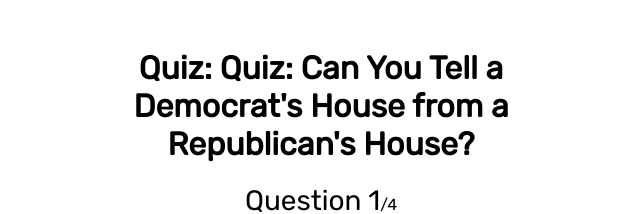
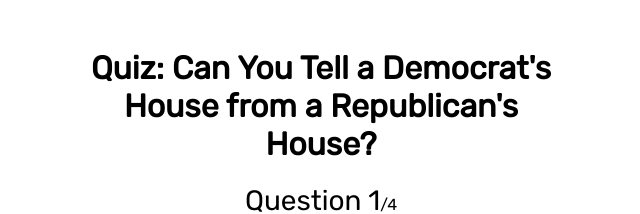
Before and after one commit to zephyo/CS206-Project, a React (Create React App) app in the folder quiz-app/: page / in a window 1280 px wide. Shown: the top 214 px of the page, without its empty margins (319-959 px from the left). Built offline with nearby package versions, Linux system fonts and the light colour scheme.

Commit message:
change name

```diff
--- a/quiz-app/src/App.tsx
+++ b/quiz-app/src/App.tsx
@@ -54,7 +54,7 @@ const questions : Array<Question> = [
 export default function App() {
   const [currQuestionIndex, setCurrQuestionIndex] = useState(0);
   const [quizTitle, setQuizTitle] = useState(
-    "Quiz: Can You Tell a Democrat's House from a Republican's House?"
+    "Can You Tell a Democrat's House from a Republican's House?"
   );
   const [showScore, setShowScore] = useState(false);
   const [score, setScore] = useState(0);
```
